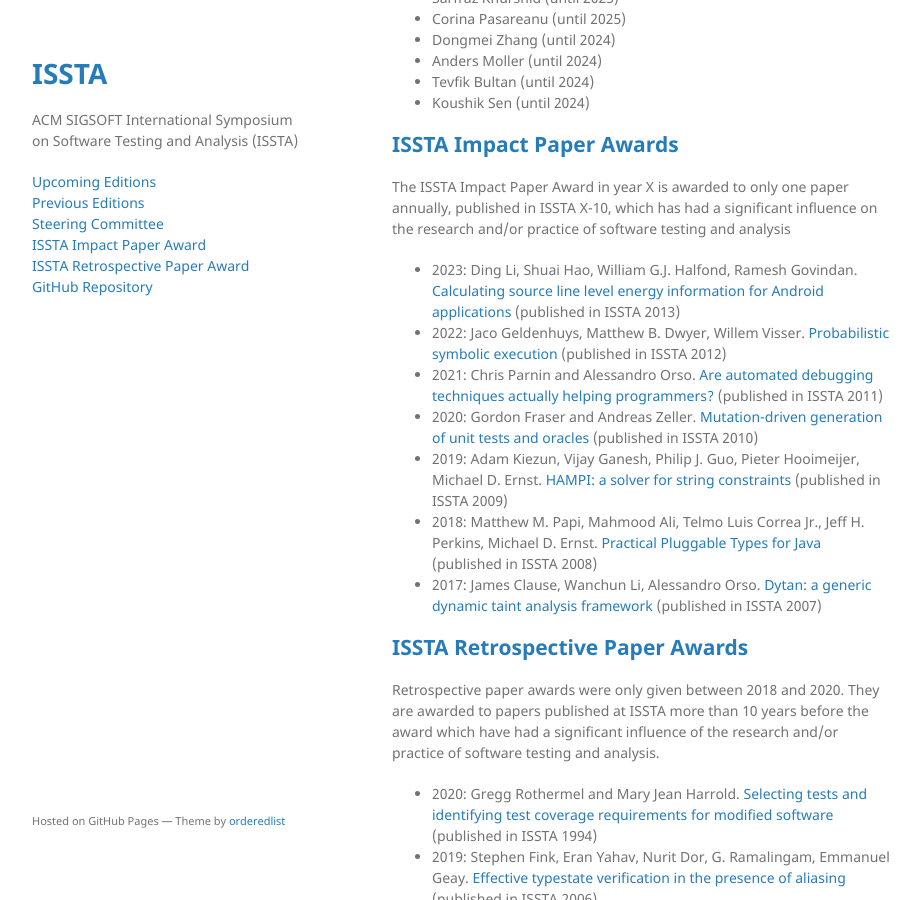
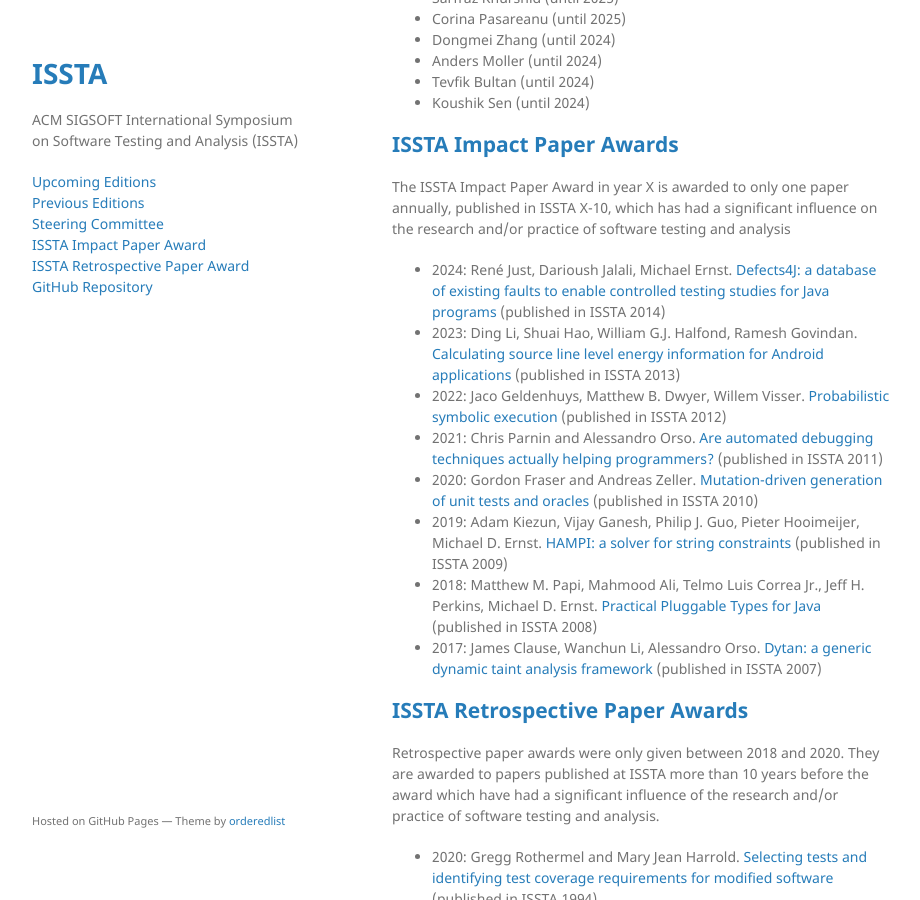
Before and after one commit to issta-conferences/issta-conferences.github.io, a Jekyll site: the page built from index.md, in a window 1280 px wide and 900 px high, scrolled down 1842 px. Shown: the whole window, without its empty margins (178-1098 px from the left). Built offline with Jekyll 4.4.1, drawn with Linux system fonts in a browser that asks for light colours; our own code applies the rules of GitHub Pages for plain Markdown files.

Commit message:
Add 2024 Impact Paper Award

```diff
--- a/index.md
+++ b/index.md
@@ -90,6 +90,7 @@ Vice-chair: Rene Just<br/>
 
 The ISSTA Impact Paper Award in year X is awarded to only one paper annually, published in ISSTA X-10, which has had a significant influence on the research and/or practice of software testing and analysis
 
+* 2024: René Just, Darioush Jalali, Michael Ernst. [Defects4J: a database of existing faults to enable controlled testing studies for Java programs](https://dl.acm.org/doi/10.1145/2610384.2628055) (published in ISSTA 2014)
 * 2023: Ding Li, Shuai Hao, William G.J. Halfond, Ramesh Govindan. [Calculating source line level energy information for Android applications](https://dl.acm.org/doi/10.1145/2483760.2483780) (published in ISSTA 2013)
 * 2022: Jaco Geldenhuys, Matthew B. Dwyer, Willem Visser. [Probabilistic symbolic execution](https://dl.acm.org/doi/10.1145/2338965.2336773) (published in ISSTA 2012)
 * 2021: Chris Parnin and Alessandro Orso. [Are automated debugging techniques actually helping programmers?](https://dl.acm.org/doi/10.1145/2001420.2001445) (published in ISSTA 2011)
```
